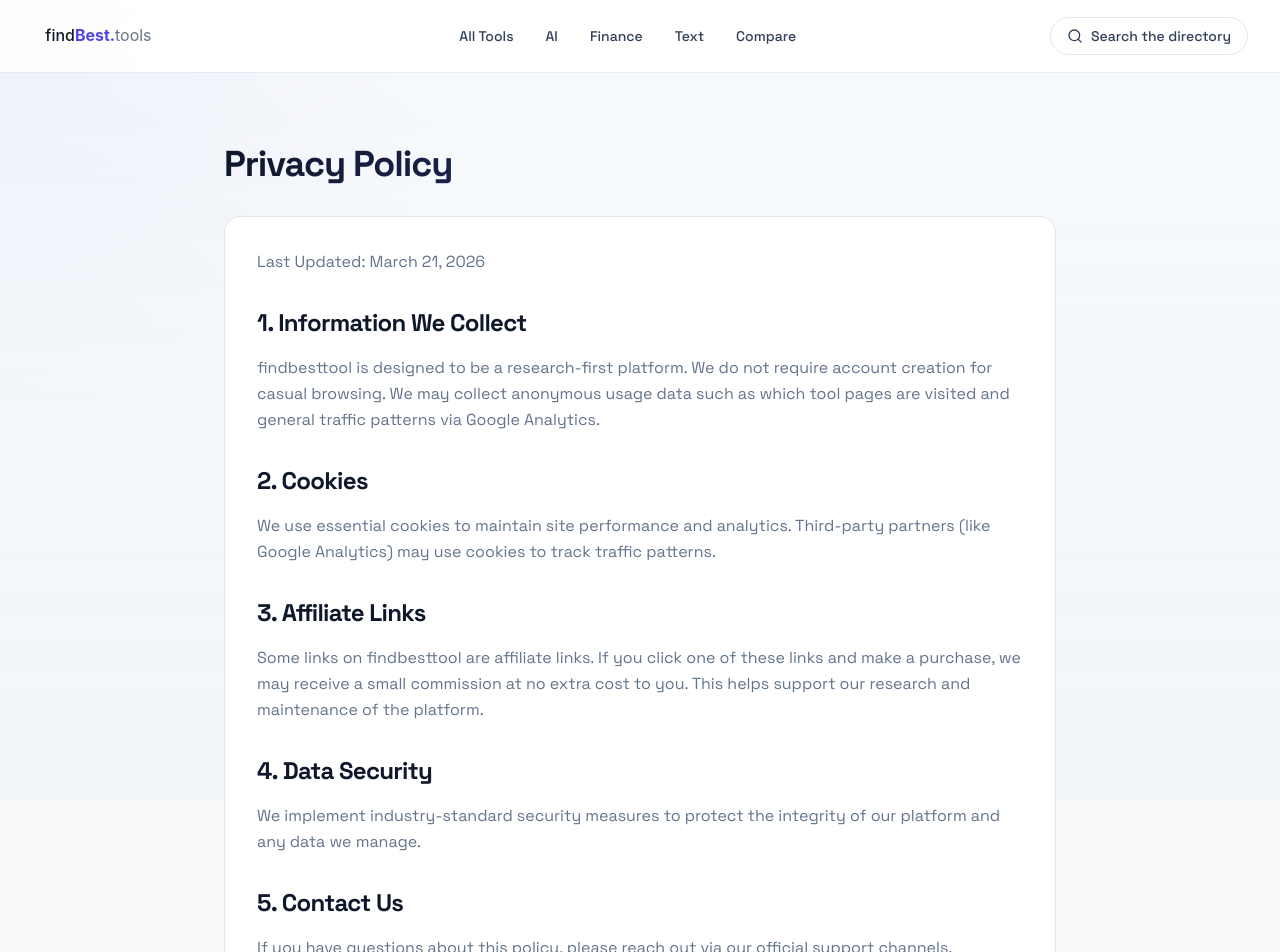
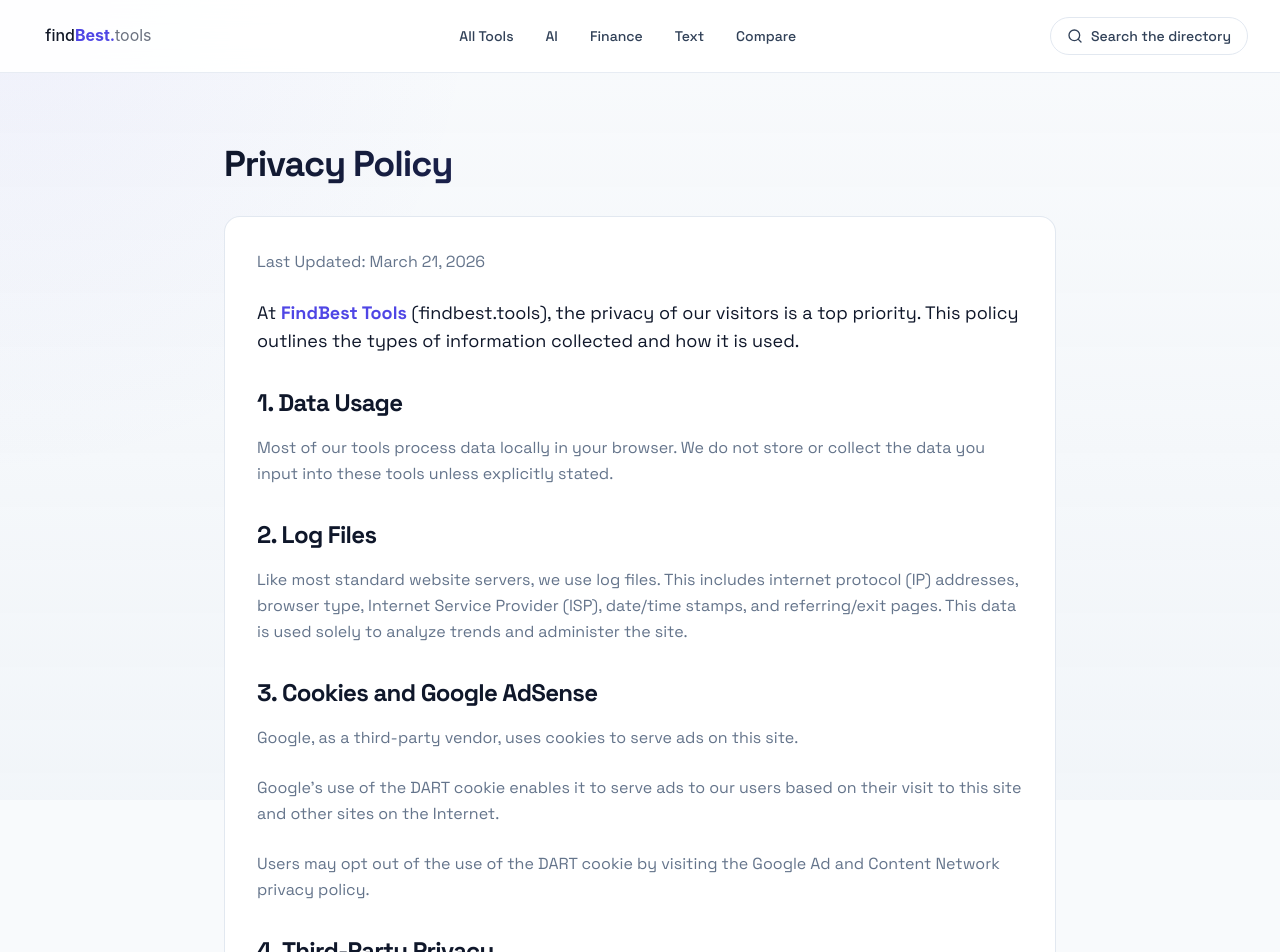
Before and after one commit to mubarak96-max/tools, a Next.js app: page /privacy in a window 1280 px wide. Shown: the top 952 px of the page. Built offline with nearby package versions, Linux system fonts and the light colour scheme; no server answers.

Commit message:
Refresh legal pages and add contact page

```diff
--- a/src/app/about/page.tsx
+++ b/src/app/about/page.tsx
@@ -3,44 +3,25 @@ import React from 'react';
 export default function AboutPage() {
   return (
     <div className="max-w-4xl mx-auto py-12 px-4 sm:px-6 lg:px-8 animate-fade-in">
-      <h1 className="text-4xl font-bold mb-8 text-gradient-primary">About findbesttool</h1>
+      <h1 className="text-4xl font-bold mb-8 text-gradient-primary">About FindBest Tools</h1>
 
       <div className="glass-card p-8 rounded-2xl space-y-6 text-muted-foreground leading-relaxed">
         <p className="text-lg text-foreground">
-          Welcome to <strong className="text-primary">findbesttool</strong>, your intelligent guide to the rapidly evolving world of software and AI tools.
+          Welcome to <strong className="text-primary">FindBest Tools</strong>, an all-in-one hub for
+          high-performance web utility tools. We specialize in providing fast, browser-based solutions
+          for everyday digital tasks.
+        </p>
+
+        <h2 className="text-2xl font-bold text-foreground mt-12 mb-4">Our Goal</h2>
+        <p>
+          We believe that powerful tools should be accessible to everyone without the need for complex
+          installations or expensive subscriptions. FindBest.Tools is designed to provide a streamlined,
+          ad-supported experience where users can get their tasks done in seconds.
         </p>
 
         <p>
-          In an era where thousands of new tools are launched every month, finding the right one can feel impossible.
-          We built findbesttool to cut through the noise using a unique blend of data-driven analysis and AI-powered insights.
-        </p>
-
-        <h2 className="text-2xl font-bold text-foreground mt-12 mb-4">Our Mission</h2>
-        <p>
-          Our mission is to help creators, developers, and businesses build the perfect "tech stack" without hours of manual research.
-          We provide clear comparisons, honest alternatives, and deep-dive reviews for everything from AI writing assistants to complex enterprise databases.
-        </p>
-
-        <h2 className="text-2xl font-bold text-foreground mt-12 mb-4">How It Works</h2>
-        <div className="grid grid-cols-1 md:grid-cols-3 gap-6 mt-6">
-          <div className="bg-white/5 p-4 rounded-xl border border-white/10">
-            <h3 className="font-bold text-foreground mb-2 text-primary">Discover</h3>
-            <p className="text-sm">We scan the market for the most promising tools across dozens of categories.</p>
-          </div>
-          <div className="bg-white/5 p-4 rounded-xl border border-white/10">
-            <h3 className="font-bold text-foreground mb-2 text-primary">Analyze</h3>
-            <p className="text-sm">Our AI engine processes thousands of data points to generate unbiased pros, cons, and use cases.</p>
-          </div>
-          <div className="bg-white/5 p-4 rounded-xl border border-white/10">
-            <h3 className="font-bold text-foreground mb-2 text-primary">Compare</h3>
-            <p className="text-sm">We create head-to-head matchups to help you see exactly which tool wins for your specific needs.</p>
-          </div>
-        </div>
-
-        <h2 className="text-2xl font-bold text-foreground mt-12 mb-4">AI Transparency</h2>
-        <p>
-          While we use AI to help summarize and organize information, our goal is always accuracy. We constantly verify our database
-          to ensure the information you see is up-to-date and helpful.
+          Every tool on this platform is built with a focus on speed, accuracy, and user privacy. We
+          are constantly expanding our library to meet the evolving needs of our global user base.
         </p>
       </div>
     </div>
--- /dev/null
+++ b/src/app/contact/page.tsx
@@ -0,0 +1,32 @@
+import React from 'react';
+
+export default function ContactPage() {
+  return (
+    <div className="max-w-4xl mx-auto py-12 px-4 sm:px-6 lg:px-8 animate-fade-in">
+      <h1 className="text-4xl font-bold mb-8 text-gradient-primary">Contact Us</h1>
+
+      <div className="glass-card p-8 rounded-2xl space-y-6 text-muted-foreground leading-relaxed">
+        <p className="text-lg text-foreground">
+          At <strong className="text-primary">FindBest.Tools</strong>, we value user feedback and are
+          always looking to improve our utility suite. If you have questions regarding our tools, have
+          found a bug, or would like to suggest a new tool for us to build, please reach out.
+        </p>
+
+        <h2 className="text-2xl font-bold text-foreground mt-12 mb-4">Get in Touch</h2>
+
+        <div className="space-y-3 rounded-2xl border border-border bg-background p-6">
+          <p>
+            <span className="font-semibold text-foreground">Email:</span>{" "}
+            <a className="text-primary hover:underline" href="mailto:findbest2ools@gmail.com">
+              findbest2ools@gmail.com
+            </a>
+          </p>
+          <p>
+            <span className="font-semibold text-foreground">Response Time:</span> We aim to respond to
+            all inquiries within 48 hours.
+          </p>
+        </div>
+      </div>
+    </div>
+  );
+}
--- a/src/app/privacy/page.tsx
+++ b/src/app/privacy/page.tsx
@@ -8,32 +8,43 @@ export default function PrivacyPage() {
       <div className="glass-card p-8 rounded-2xl space-y-6 text-muted-foreground leading-relaxed">
         <p>Last Updated: March 21, 2026</p>
 
-        <h2 className="text-2xl font-bold text-foreground mt-8 mb-4">1. Information We Collect</h2>
-        <p>
-          findbesttool is designed to be a research-first platform. We do not require account creation for casual browsing.
-          We may collect anonymous usage data such as which tool pages are visited and general traffic patterns via Google Analytics.
+        <p className="text-lg text-foreground">
+          At <strong className="text-primary">FindBest Tools</strong> (findbest.tools), the privacy of
+          our visitors is a top priority. This policy outlines the types of information collected and
+          how it is used.
         </p>
 
-        <h2 className="text-2xl font-bold text-foreground mt-8 mb-4">2. Cookies</h2>
+        <h2 className="text-2xl font-bold text-foreground mt-8 mb-4">1. Data Usage</h2>
         <p>
-          We use essential cookies to maintain site performance and analytics. Third-party partners (like Google Analytics)
-          may use cookies to track traffic patterns.
+          Most of our tools process data locally in your browser. We do not store or collect the data
+          you input into these tools unless explicitly stated.
         </p>
 
-        <h2 className="text-2xl font-bold text-foreground mt-8 mb-4">3. Affiliate Links</h2>
+        <h2 className="text-2xl font-bold text-foreground mt-8 mb-4">2. Log Files</h2>
         <p>
-          Some links on findbesttool are affiliate links. If you click one of these links and make a purchase, we may receive
-          a small commission at no extra cost to you. This helps support our research and maintenance of the platform.
+          Like most standard website servers, we use log files. This includes internet protocol (IP)
+          addresses, browser type, Internet Service Provider (ISP), date/time stamps, and
+          referring/exit pages. This data is used solely to analyze trends and administer the site.
         </p>
 
-        <h2 className="text-2xl font-bold text-foreground mt-8 mb-4">4. Data Security</h2>
+        <h2 className="text-2xl font-bold text-foreground mt-8 mb-4">3. Cookies and Google AdSense</h2>
         <p>
-          We implement industry-standard security measures to protect the integrity of our platform and any data we manage.
+          Google, as a third-party vendor, uses cookies to serve ads on this site.
+        </p>
+        <p>
+          Google&apos;s use of the DART cookie enables it to serve ads to our users based on their visit
+          to this site and other sites on the Internet.
+        </p>
+        <p>
+          Users may opt out of the use of the DART cookie by visiting the Google Ad and Content Network
+          privacy policy.
         </p>
 
-        <h2 className="text-2xl font-bold text-foreground mt-8 mb-4">5. Contact Us</h2>
+        <h2 className="text-2xl font-bold text-foreground mt-8 mb-4">4. Third-Party Privacy</h2>
         <p>
-          If you have questions about this policy, please reach out via our official support channels.
+          Our Privacy Policy does not apply to other advertisers or websites. We advise you to consult
+          the respective Privacy Policies of these third-party ad servers for more detailed information
+          on their practices.
         </p>
       </div>
     </div>
--- a/src/app/sitemap.ts
+++ b/src/app/sitemap.ts
@@ -114,6 +114,12 @@ export default async function sitemap(): Promise<MetadataRoute.Sitemap> {
       priority: 0.5,
     },
     {
+      url: `${BASE_URL}/contact`,
+      lastModified: new Date(),
+      changeFrequency: 'monthly',
+      priority: 0.5,
+    },
+    {
       url: `${BASE_URL}/privacy`,
       lastModified: new Date(),
       changeFrequency: 'yearly',
--- a/src/app/terms/page.tsx
+++ b/src/app/terms/page.tsx
@@ -10,33 +10,41 @@ export default function TermsPage() {
 
         <h2 className="text-2xl font-bold text-foreground mt-8 mb-4">1. Acceptable Use</h2>
         <p>
-          By using findbesttool, you agree to use the platform for informational and research purposes only.
-          Scraping our database or AI-generated insights for commercial resale is strictly prohibited.
+          By accessing and using FindBest Tools, you agree to comply with and be bound by the following
+          terms and conditions. If you do not agree to these terms, please do not use our services.
         </p>
 
-        <h2 className="text-2xl font-bold text-foreground mt-8 mb-4">2. AI Content Disclaimer</h2>
+        <h2 className="text-2xl font-bold text-foreground mt-8 mb-4">2. Use of Tools</h2>
         <p>
-          The tool reviews, pros, cons, and comparisons on this site are generated or assisted by Artificial Intelligence.
-          While we strive for 100% accuracy, we do not guarantee the completeness or reliability of any information.
-          Always verify tool pricing and features on the official vendor websites before making a purchase.
+          All tools on this website are provided for free for personal or professional use. You agree
+          not to use these tools for any illegal purposes or to attempt to disrupt the website&apos;s
+          functionality.
         </p>
 
-        <h2 className="text-2xl font-bold text-foreground mt-8 mb-4">3. Intellectual Property</h2>
+        <h2 className="text-2xl font-bold text-foreground mt-8 mb-4">3. Disclaimer of Warranty</h2>
         <p>
-          All trademarks and logos of third-party tools featured on this site belong to their respective owners.
-          findbesttool is an independent research platform and is not necessarily affiliated with every tool featured.
+          The tools and generators on FindBest Tools are provided &quot;as is&quot; without any warranties,
+          express or implied. While we strive for 100% accuracy in our calculators and converters, we
+          cannot guarantee the results and are not liable for any errors or financial losses resulting
+          from the use of our tools.
         </p>
 
-        <h2 className="text-2xl font-bold text-foreground mt-8 mb-4">4. Limitation of Liability</h2>
+        <h2 className="text-2xl font-bold text-foreground mt-8 mb-4">4. Intellectual Property</h2>
         <p>
-          findbesttool shall not be held liable for any decisions made or actions taken based on the information provided
-          on this website. Your use of the service is at your own risk.
+          The design, code, and original content of FindBest Tools are the property of the site owners.
+          You may not scrape, mirror, or redistribute our tools without prior written consent.
         </p>
 
-        <h2 className="text-2xl font-bold text-foreground mt-8 mb-4">5. Changes to Terms</h2>
+        <h2 className="text-2xl font-bold text-foreground mt-8 mb-4">5. Third-Party Links</h2>
         <p>
-          We reserve the right to modify these terms at any time. Continued use of the site constitutes acceptance
-          of the updated terms.
+          Our site may contain links to third-party websites. We have no control over and assume no
+          responsibility for the content or practices of any third-party sites.
+        </p>
+
+        <h2 className="text-2xl font-bold text-foreground mt-8 mb-4">6. Limitations of Liability</h2>
+        <p>
+          In no event shall FindBest Tools be liable for any damages arising out of the use or inability
+          to use the tools on this website.
         </p>
       </div>
     </div>
--- a/src/components/Footer.tsx
+++ b/src/components/Footer.tsx
@@ -18,6 +18,7 @@ export default function Footer() {
 
           <div className="flex flex-wrap gap-6 text-sm">
             <Link href="/about" className="text-slate-700 hover:text-primary">About</Link>
+            <Link href="/contact" className="text-slate-700 hover:text-primary">Contact</Link>
             <Link href="/privacy" className="text-slate-700 hover:text-primary">Privacy</Link>
             <Link href="/terms" className="text-slate-700 hover:text-primary">Terms</Link>
           </div>
```
